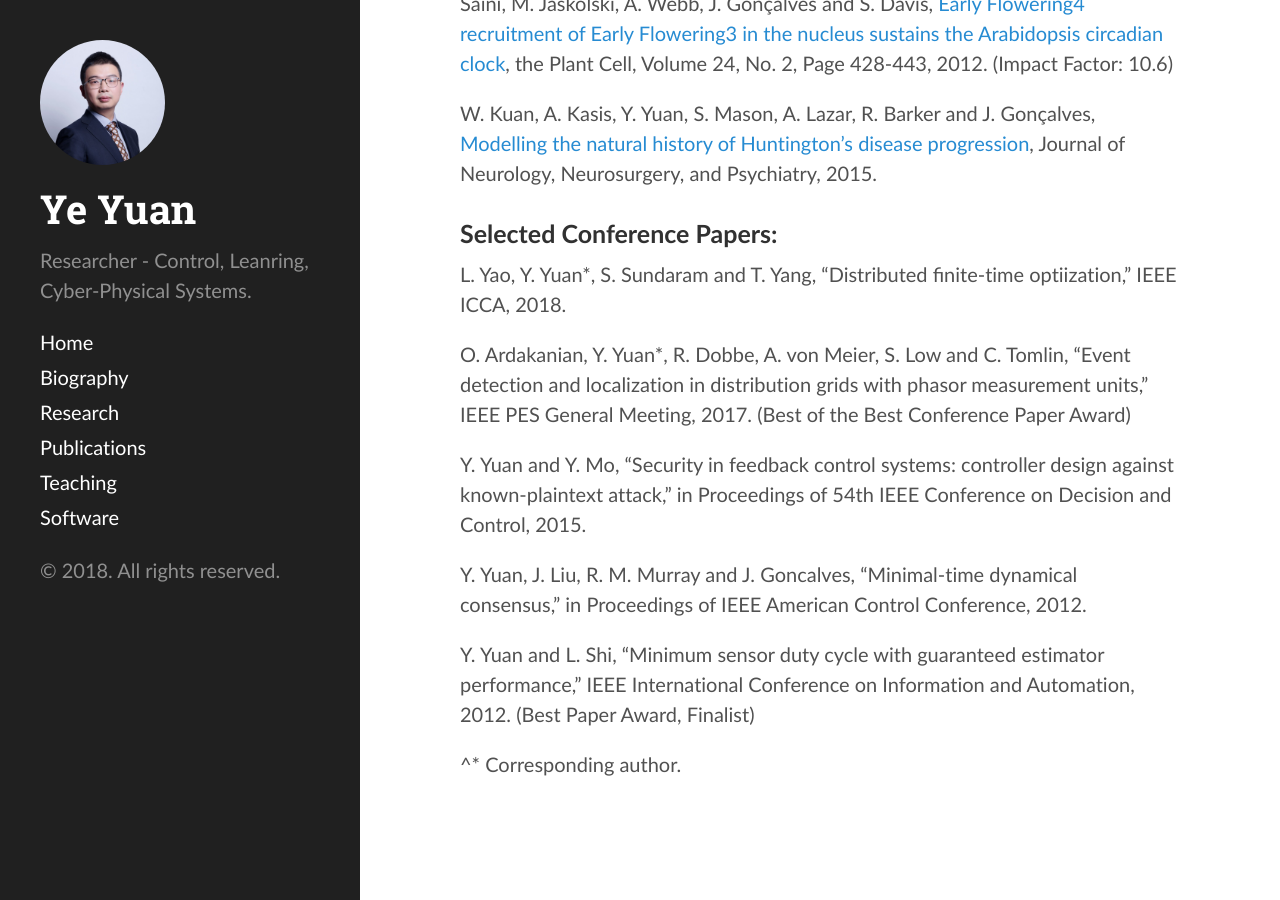
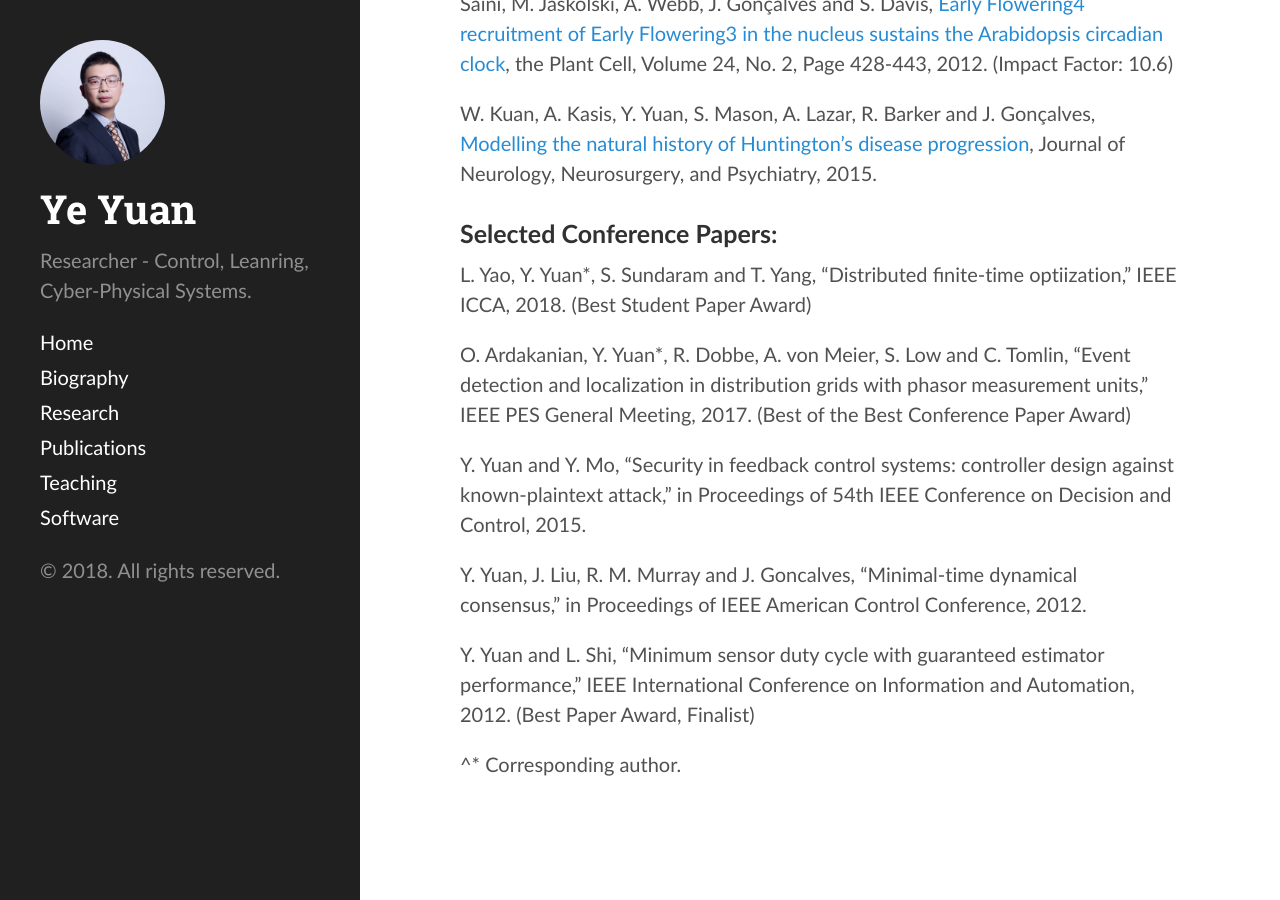
Before and after one commit to yy311/yy311.github.io, a Jekyll site: the page built from publication.md, in a window 1280 px wide and 900 px high, scrolled down 2245 px. Built offline with Jekyll 4.4.1, drawn with Linux system fonts in a browser that asks for light colours.

Commit message:
Update publication.md

```diff
--- a/publication.md
+++ b/publication.md
@@ -60,7 +60,7 @@ W. Kuan, A. Kasis, Y. Yuan, S. Mason, A. Lazar, R. Barker and J. Gonçalves,[ M
 
 <h3>Selected Conference Papers:</h3>
 
-L. Yao, Y. Yuan*, S. Sundaram and T. Yang, “Distributed finite-time optiization,” IEEE ICCA, 2018.
+L. Yao, Y. Yuan*, S. Sundaram and T. Yang, “Distributed finite-time optiization,” IEEE ICCA, 2018. (Best Student Paper Award)
 
 O. Ardakanian, Y. Yuan*, R. Dobbe, A. von Meier, S. Low and C. Tomlin, “Event detection and localization in distribution grids with phasor measurement units,” IEEE PES General Meeting, 2017. (Best of the Best Conference Paper Award)
 
```
